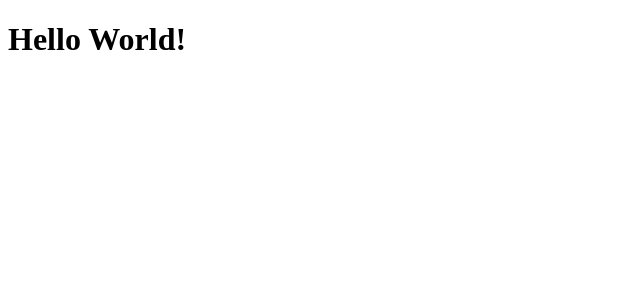
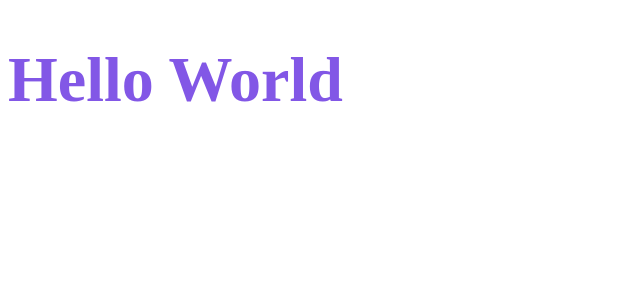
Before and after one commit to brnrj/dtmoney-ignite, a React (Create React App) app: page / in a window 1280 px wide. Shown: the top 300 px of the page, without its empty margins (0-640 px from the left). Built offline with nearby package versions, Linux system fonts and the light colour scheme.

Commit message:
instalando styled-components

```diff
--- a/package.json
+++ b/package.json
@@ -6,6 +6,7 @@
     "react": "^17.0.2",
     "react-dom": "^17.0.2",
     "react-scripts": "4.0.3",
+    "styled-components": "^5.3.1",
     "web-vitals": "^1.0.1"
   },
   "devDependencies": {
@@ -16,6 +17,7 @@
     "@types/node": "^12.0.0",
     "@types/react": "^17.0.0",
     "@types/react-dom": "^17.0.0",
+    "@types/styled-components": "^5.1.14",
     "typescript": "^4.1.2"
   },
   "scripts": {
--- a/src/App.tsx
+++ b/src/App.tsx
@@ -1,7 +1,14 @@
+import styled from 'styled-components';
+
+const Title = styled.h1`
+  color: #8257e6;
+  font-size: 64px;
+`
+
 export function App() {
   return (
     <div className="App">
-      <h1>Hello World!</h1>
+      <Title>Hello World</Title>
     </div>
   );
 }
```
Also changed, not shown: 1 other file (tests, documents, lock files or other folders).
